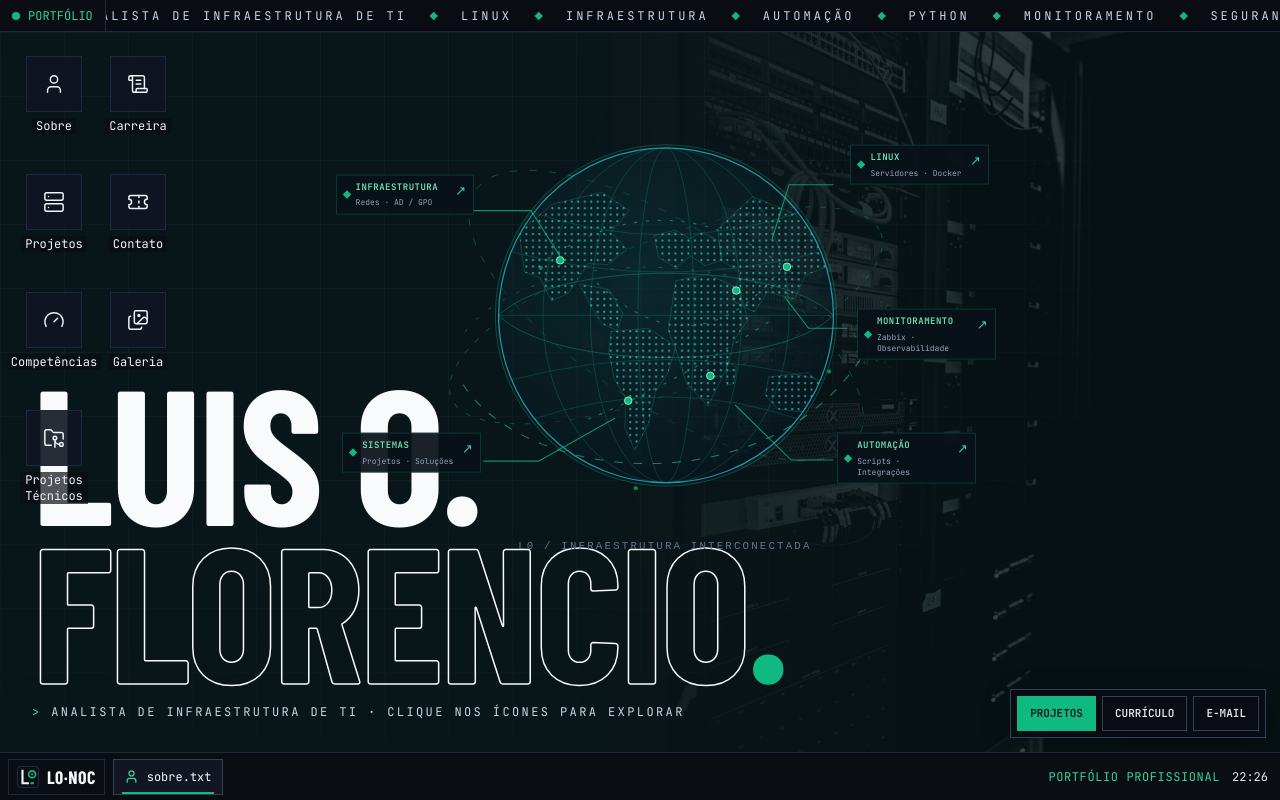
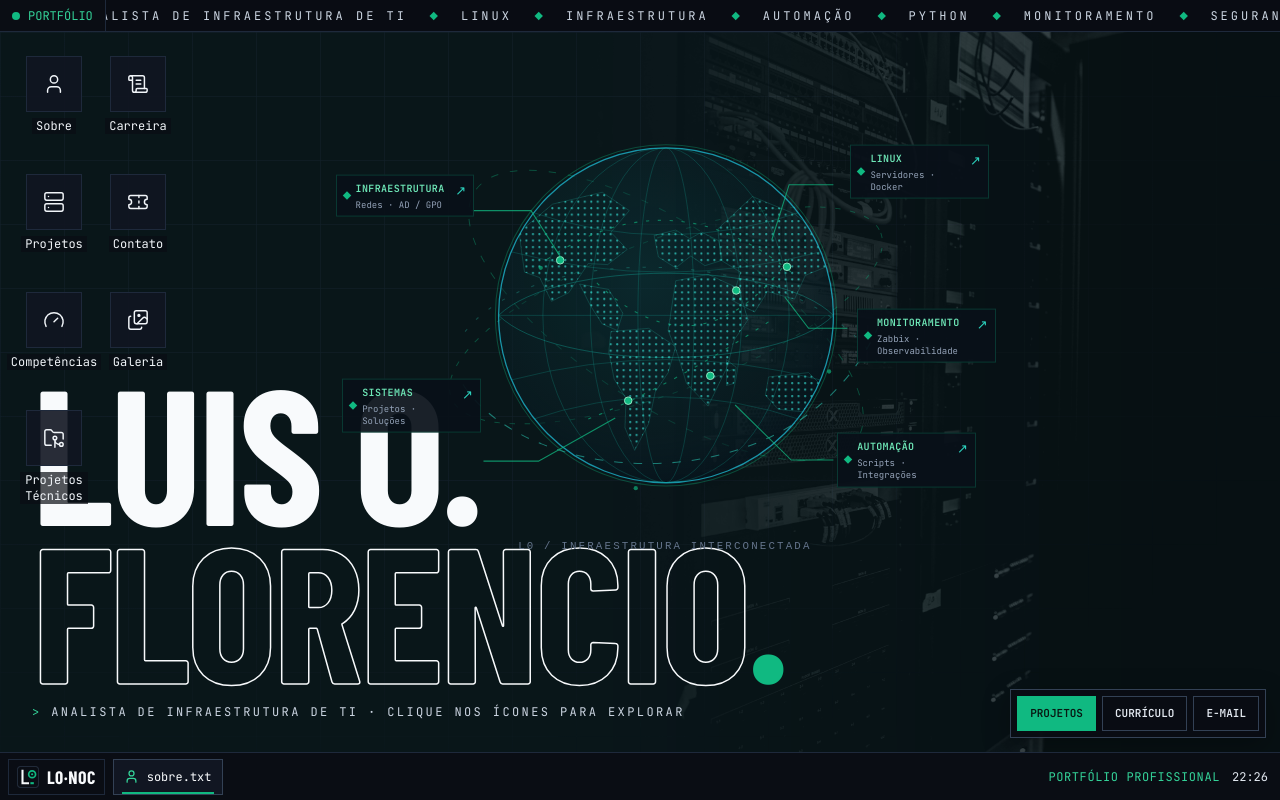
Before and after one commit to lteodoro780/lteodoro780.github.io, a React (Create React App) app in the folder frontend/: page / in a window 1280 px wide. Built offline with nearby package versions, Linux system fonts and the light colour scheme; a web font is replaced by a local one.

Commit message:
style(globo): afastar cartao Sistemas do titulo e ampliar legibilidade

```diff
--- a/frontend/src/App.css
+++ b/frontend/src/App.css
@@ -335,22 +335,22 @@
 .globe-node__copy { display: flex; flex: 1; flex-direction: column; gap: 3px; min-width: 0; }
 .globe-node__label {
   color: #6ee7b7;
-  font-size: 9px;
+  font-size: 10px;
   font-weight: 700;
-  letter-spacing: .055em;
+  letter-spacing: .035em;
   white-space: nowrap;
 }
 .globe-node__detail {
   color: #94a3b8;
-  font-size: 8px;
-  line-height: 1.4;
+  font-size: 9px;
+  line-height: 1.35;
 }
 .globe-node__arrow { color: #2dd4bf; font-size: 13px; align-self: flex-start; }
 .globe-node--infraestrutura { top: 20%; left: 0%; }
 .globe-node--linux { top: 14%; right: 1%; }
 .globe-node--monitoramento { top: 47%; right: 0%; }
 .globe-node--automacao { top: 72%; right: 3%; }
-.globe-node--sistemas { top: 72%; left: 1%; }
+.globe-node--sistemas { top: 61%; left: 1%; }
 
 @media (min-width: 768px) and (max-width: 1120px) {
   .globe-central-host { left: 57%; width: 74vw; top: 8%; height: 61%; }
```
